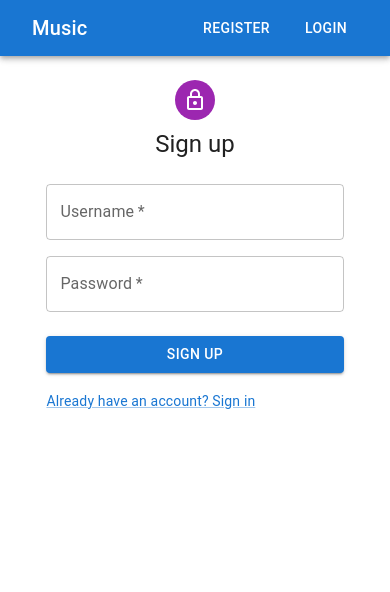
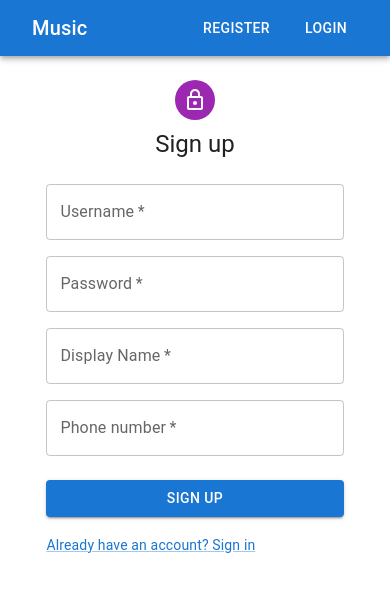
Before and after one commit to DarkFlarex/test-11, a React (Vite) app in the folder frontend/: page /register in a window 390 px wide. Shown: the top 592 px of the page. Built offline with nearby package versions, Linux system fonts and the light colour scheme.

Commit message:
На фронте добавили при регистрации displayName,phoneNumber. В типы добавили типы данных

```diff
--- a/frontend/src/app/store.ts
+++ b/frontend/src/app/store.ts
@@ -4,7 +4,7 @@ import { persistReducer, FLUSH, PAUSE, PERSIST, PURGE, REGISTER, REHYDRATE, pers
 import {usersReducer} from "../features/users/usersSlice";
 
 const usersPersistConfig = {
-  key: 'forum:users',
+  key: 'Lalafo:users',
   storage,
   whitelist: ['user']
 };
--- a/frontend/src/features/users/Register.tsx
+++ b/frontend/src/features/users/Register.tsx
@@ -15,6 +15,8 @@ const Register = () => {
     const [state, setState] = useState<RegisterMutation>({
         username: '',
         password: '',
+        displayName: '',
+        phoneNumber: '',
     });
 
     const getFieldError = (fieldName: string) => {
@@ -81,6 +83,30 @@ const Register = () => {
                             helperText={getFieldError('password')}
                         />
                     </Grid>
+                    <Grid item>
+                        <TextField
+                            required
+                            label="Display Name"
+                            name="displayName"
+                            autoComplete="new-displayName"
+                            value={state.displayName}
+                            onChange={inputChangeHandler}
+                            error={Boolean(getFieldError('displayName'))}
+                            helperText={getFieldError('displayName')}
+                        />
+                    </Grid>
+                    <Grid item>
+                        <TextField
+                            required
+                            label="Phone number"
+                            name="phoneNumber"
+                            autoComplete="new-phoneNumber"
+                            value={state.phoneNumber}
+                            onChange={inputChangeHandler}
+                            error={Boolean(getFieldError('phoneNumber'))}
+                            helperText={getFieldError('phoneNumber')}
+                        />
+                    </Grid>
                 </Grid>
                 <Button type="submit" fullWidth variant="contained" sx={{ mt: 3, mb: 2 }}>
                     Sign up
--- a/frontend/src/features/users/usersSlice.ts
+++ b/frontend/src/features/users/usersSlice.ts
@@ -68,8 +68,6 @@ export const {unsetUser} = usersSlice.actions;
 
 export const {
     selectUser,
-    selectRegisterLoading,
     selectRegisterError,
-    selectLoginLoading,
     selectLoginError,
 } = usersSlice.selectors;
--- a/frontend/src/types.ts
+++ b/frontend/src/types.ts
@@ -7,6 +7,8 @@ export interface User {
 export interface RegisterMutation {
     username: string;
     password: string;
+    displayName:string;
+    phoneNumber:string;
 }
 
 export interface LoginMutation {
```
